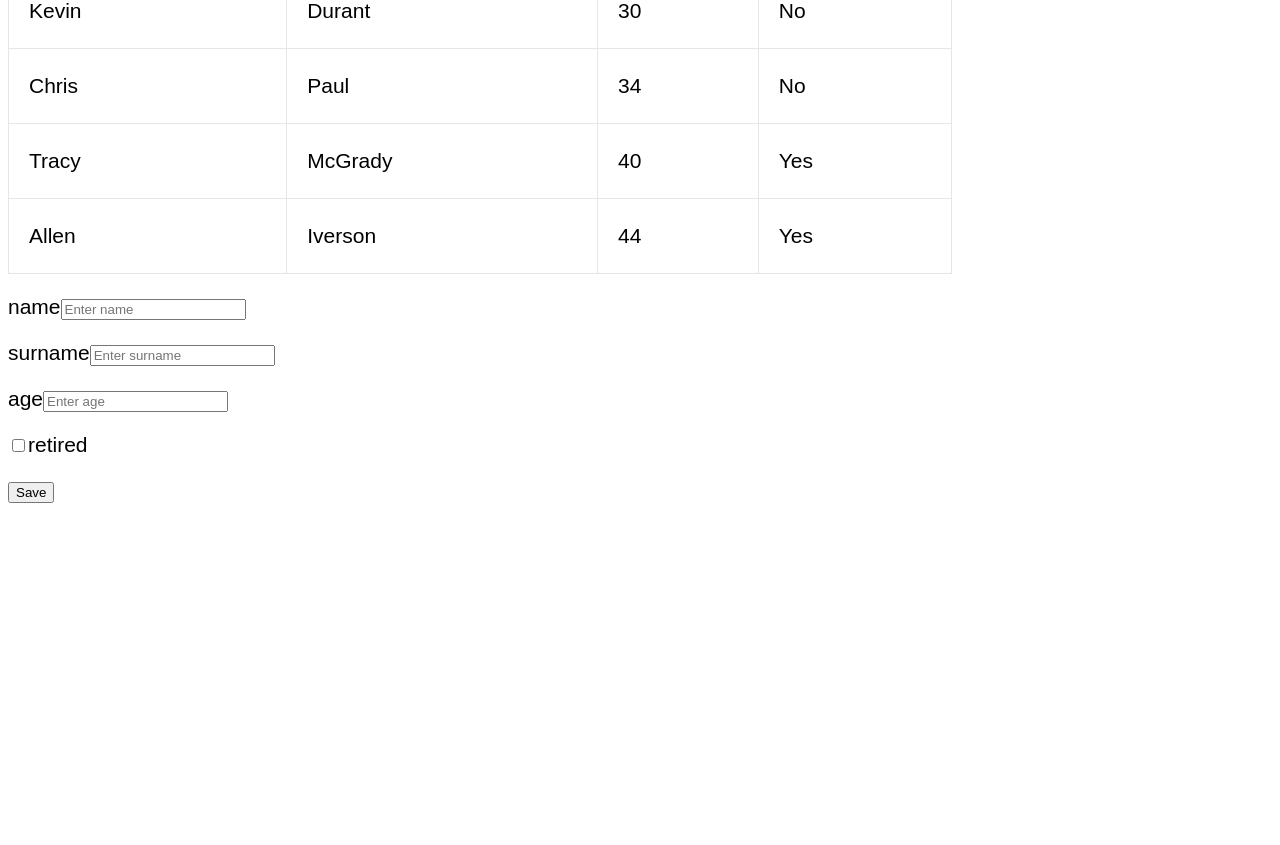
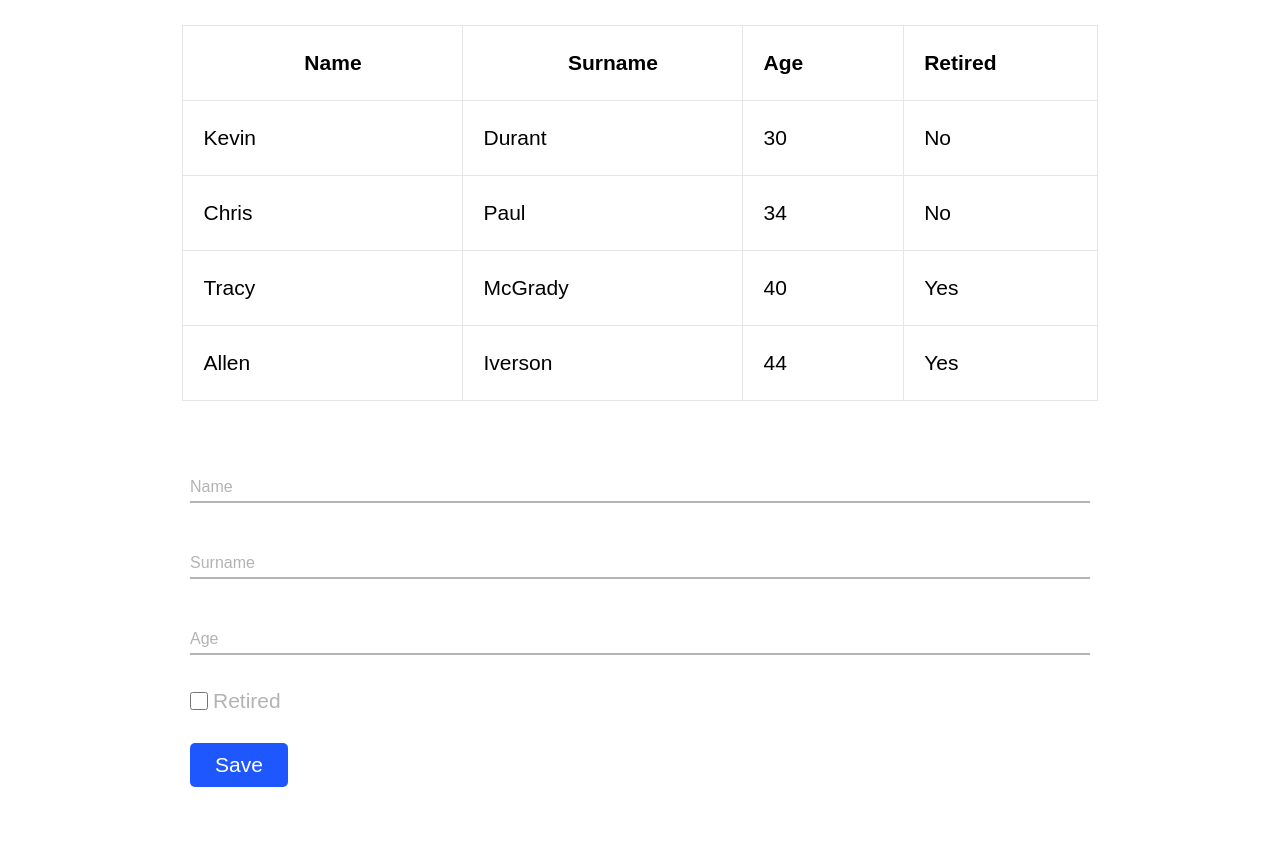
Before and after one commit to Offblack/data-table, a website built with webpack: page src/index.html in a window 1280 px wide. Shown: the part 110-955 px from the top of the page. Before the commit the page ends 800 px from the top, so only its background shows below. Built offline with nearby package versions, Linux system fonts and the light colour scheme.

Commit message:
Styled whole app

```diff
--- a/src/js/app-structure.js
+++ b/src/js/app-structure.js
@@ -6,18 +6,23 @@
    let keyData = Object.keys(users[0]);
    let valueData = Object.values(users[0]);
    let wrapper = document.createElement('div');
+   let header = document.createElement('h1');
    let table = document.createElement('table');
    let form = document.createElement('form');
    wrapper.id = 'main-wrapper';
+   header.id = 'main-header';
+   header.innerHTML = 'Data table';
    table.id = 'data-table';
+   form.id = 'main-form';
    document.body.appendChild(wrapper);
+   wrapper.appendChild(header);
    tableInit(table, keyData, valueData, wrapper);
    formInit(table, form, keyData, valueData, wrapper);
 };
 
 const tableInit = (table, keyData, valueData, wrapper) => {
+   generateDataRows(table, users);
    generateTableHead(table, keyData, valueData);
-   generateDataRows(table, users);
    wrapper.appendChild(table);
 };
 
--- a/src/js/form-actions.js
+++ b/src/js/form-actions.js
@@ -1,32 +1,38 @@
 let stateRowNumber = '';
+let editAcitve = false;
 
 export const generateForm = (form, keyData, valueData) => {
    for (let user in valueData) {
       if (keyData[user] != 'id') {
          let input = document.createElement('input');
          let label = document.createElement('label');
-         let p = document.createElement('p');
+         let div = document.createElement('div');
+         let itemBar = document.createElement('div');
 
          input.id = keyData[user];
          input.name = keyData[user];
-         input.placeholder = `Enter ${keyData[user]}`;
-         label.for = keyData[user];
+         input.placeholder = ' ';
+         label.htmlFor = keyData[user];
+         itemBar.classList.add('item-bar');
 
-         label.innerHTML = keyData[user];
+         label.innerHTML = keyData[user].charAt(0).toUpperCase() + keyData[user].substring(1);
          let valueType = typeof valueData[user];
          if (valueType === 'string') input.type = 'text';
          if (valueType === 'number') input.type = 'number';
 
          if (valueType === 'boolean') {
+            div.classList.add('checkbox-group');
             input.type = 'checkbox';
-            p.appendChild(input);
-            p.appendChild(label);
+            div.appendChild(input);
+            div.appendChild(label);
          } else {
-            p.appendChild(label);
-            p.appendChild(input);
+            div.classList.add('form-group');
+            div.appendChild(input);
+            div.appendChild(label);
+            div.appendChild(itemBar);
          }
 
-         form.appendChild(p);
+         form.appendChild(div);
       }
    }
    let button = document.createElement('button');
@@ -43,10 +49,12 @@
       if (key != 'id') document.getElementById(key).value = oneUser[key];
       if (valueType === 'boolean') document.getElementById(key).checked = oneUser[key];
    }
+   editAcitve = true;
 };
 
 export const editTable = (e, table, users) => {
    e.preventDefault();
+   if (editAcitve) {
       let rowNumber = stateRowNumber;
       let oneUser = users[rowNumber];
       let row = table.rows[rowNumber + 1];
@@ -62,7 +70,16 @@
             if (oneUser[key] === true) text = document.createTextNode('Yes');
             else if (oneUser[key] === false) text = document.createTextNode('No');
             else text = document.createTextNode(oneUser[key]);
+            let inputType = document.getElementById(key).type;
+            if (inputType === 'text') cell.classList.add('long-data');
+            if (inputType === 'number' || inputType === 'checkbox')
+               cell.classList.add('short-data');
             cell.appendChild(text);
          }
+         if (key != 'id') document.getElementById(key).value = '';
+         if (valueType === 'boolean') document.getElementById(key).checked = false;
+      }
+
+      editAcitve = false;
    }
 };
--- a/src/scss/style.scss
+++ b/src/scss/style.scss
@@ -1,9 +1,29 @@
+/*
+-------------------------------------------------------------------------
+* Name             : Data-table                                         *
+* Author           : OffBlack                                           *
+* Created          : 23.09.2019                                       *
+* File Description : Main style file of the template                      *
+*------------------------------------------------------------------------
+*/
+
+/***********************
+    1. Variables       *
+    2. Global styles   *
+    3. Main styles     *
+    4. Table styles    *
+    5. Form styles     *
+************************/
+
 // 0. Variables
 
 $grey100: hsl(0, 0%, 96%);
 $grey200: hsl(0, 0%, 90%);
 $grey300: hsl(0, 0%, 70%);
+$grey400: hsl(0, 0%, 45%);
+$blue: hsl(225, 100%, 56%);
 $black: hsl(0, 0%, 0%);
+$white: hsl(0, 0%, 100%);
 $light: 300;
 $bold: 600;
 $xxs: 1rem;
@@ -32,30 +52,154 @@
    font-family: sans-serif;
 }
 
-// 2. Table styles
+// 2. Main styles
+
+#main-wrapper {
+   display: flex;
+   flex-direction: column;
+   align-items: center;
+   flex-wrap: wrap;
+
+   #main-header {
+      color: $grey400;
+
+      &::after {
+         content: '';
+         display: block;
+         width: 80%;
+         margin: auto;
+         margin-top: 20px;
+         height: 3px;
+         background-color: $grey300;
+      }
+   }
+}
+
+// 3. Table styles
 
 #data-table {
    border-collapse: collapse;
 
-   tr:not(:first-child) {
-      cursor: pointer;
-      transition: all 0.2s ease-in-out;
+   tbody {
+      tr {
+         cursor: pointer;
+         transition: all 0.2s ease-in-out;
 
-      &:hover {
-         background-color: $grey100;
+         &:hover {
+            background-color: $grey100;
+         }
       }
    }
 
    th,
    td {
       border: 1px solid $grey200;
+      box-sizing: border-box;
 
       &.short-data {
          padding: 25px 100px 25px 20px;
       }
 
       &.long-data {
-         padding: 25px 200px 25px 20px;
+         min-width: 280px;
+         max-width: 280px;
+         padding: 25px 0px 25px 20px;
       }
    }
 }
+
+// 4. Form styles
+
+#main-form {
+   width: 100%;
+   margin: 50px 0;
+   max-width: 900px;
+   display: flex;
+   flex-direction: column;
+   justify-content: center;
+   align-items: flex-start;
+
+   .form-group {
+      width: 100%;
+      margin: 24px 0;
+      position: relative;
+      flex-shrink: 0;
+
+      .item-bar {
+         width: 100%;
+         height: 2px;
+         background: $grey300;
+         transition: 0.1s all;
+      }
+
+      label {
+         color: $grey300;
+         position: absolute;
+         top: 3px;
+         left: 0;
+         transition: 0.2s ease-out all;
+         font-size: $s;
+      }
+
+      input {
+         color: $grey300;
+         font-size: $s;
+         border: none;
+         line-height: 22px;
+         width: 100%;
+         background: none;
+      }
+
+      input:focus {
+         outline: none;
+         color: $grey400;
+      }
+
+      input:focus + label {
+         top: -22px;
+         font-size: 13px;
+      }
+
+      input:not(:placeholder-shown) + label {
+         top: -22px;
+         font-size: 13px;
+      }
+
+      input:focus ~ .item-bar {
+         background: $blue;
+      }
+   }
+
+   .checkbox-group {
+      display: flex;
+      align-items: center;
+      margin-top: 10px;
+
+      input {
+         width: 18px;
+         height: 18px;
+         margin: 0;
+      }
+
+      label {
+         color: $grey300;
+         font-size: $m;
+         margin-left: 5px;
+      }
+
+      input:checked + label {
+         color: $grey400;
+      }
+   }
+
+   button {
+      margin-top: 30px;
+      background-color: $blue;
+      color: $white;
+      outline: none;
+      border: none;
+      padding: 10px 25px;
+      font-size: $m;
+      border-radius: 5px;
+   }
+}
```
Lines whose indentation alone changed are shown as unchanged.
